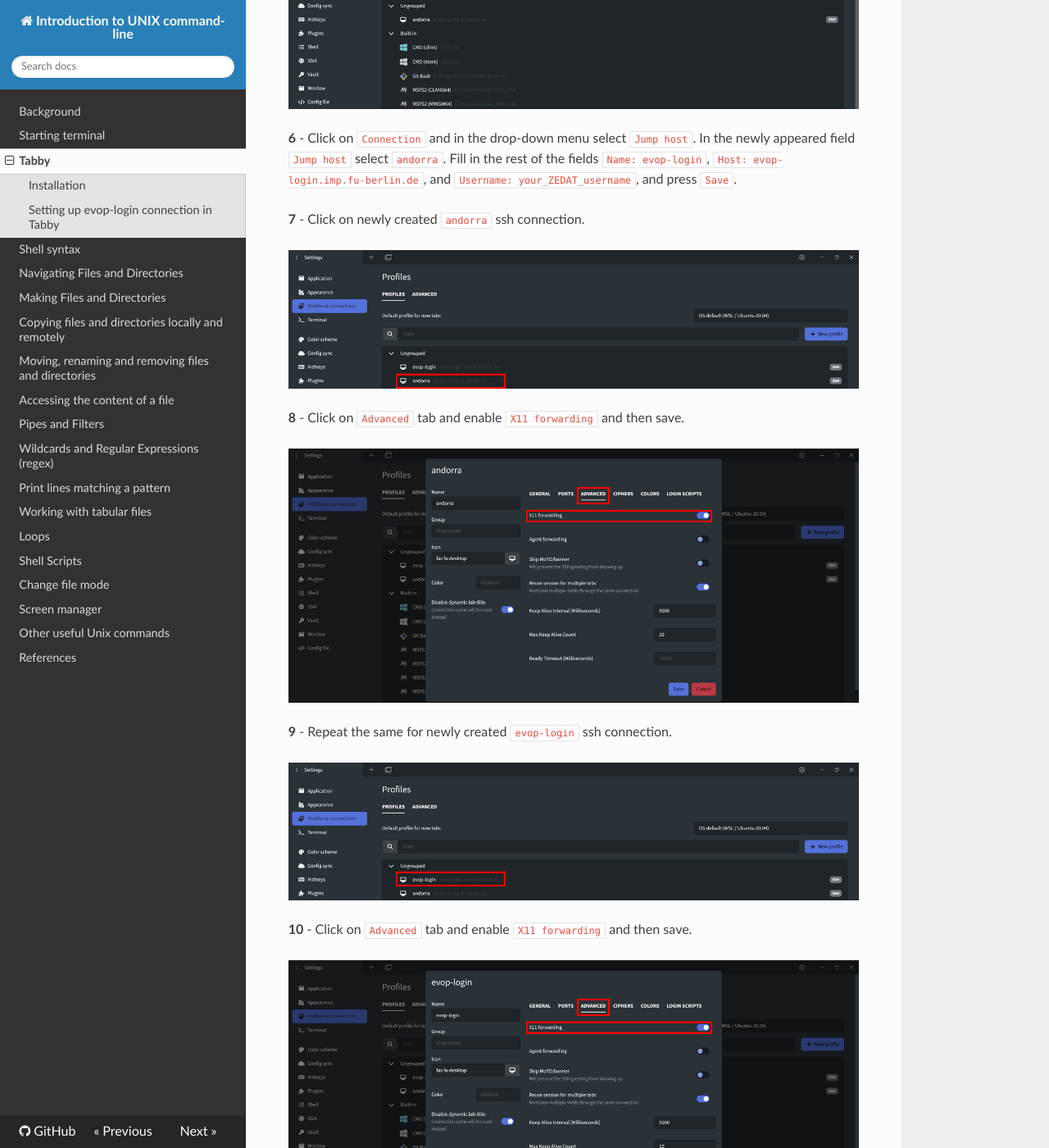
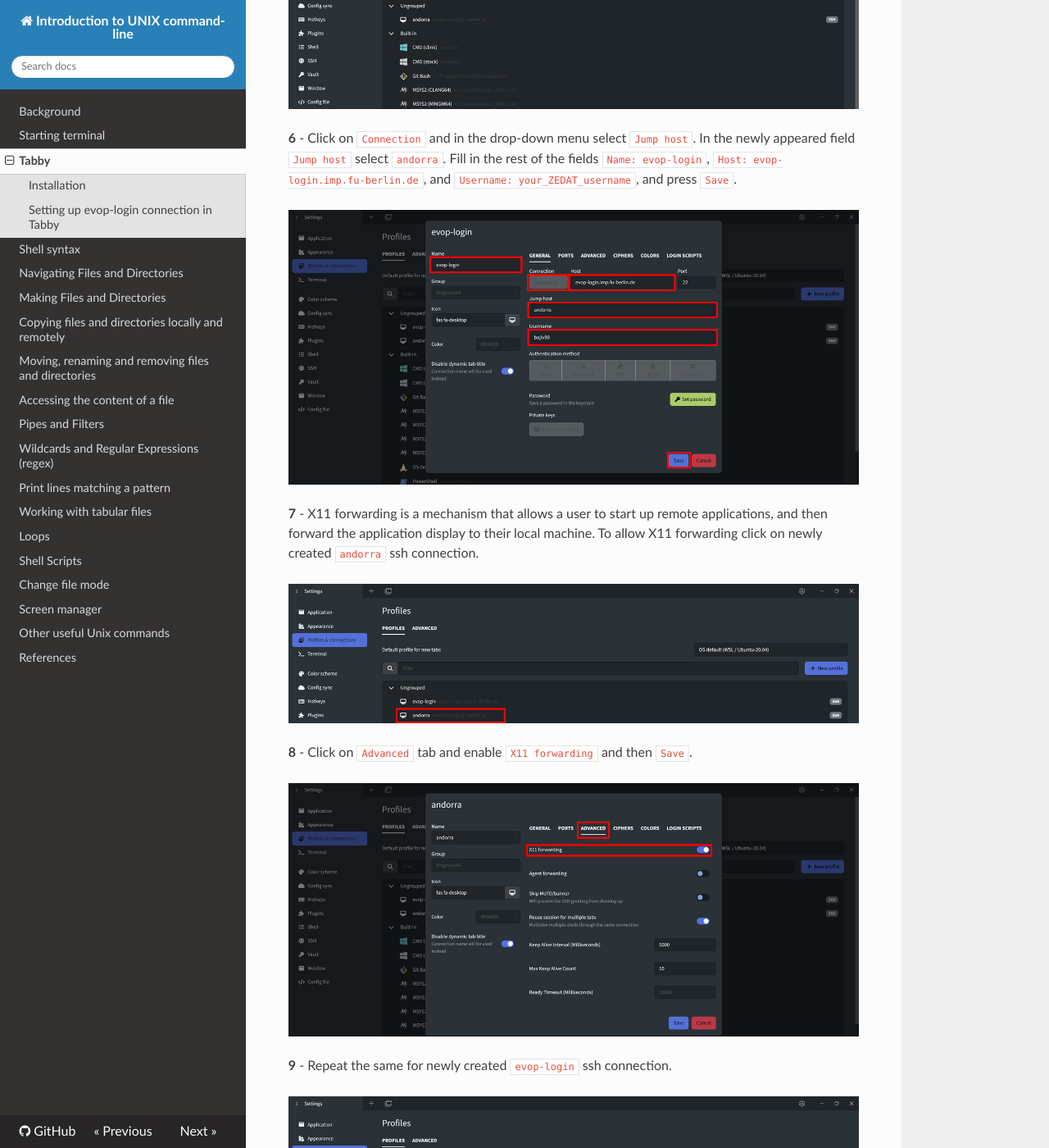
Before and after one commit to bajicv/unix_intro, an MkDocs documentation site: the page built from docs/03_tabby.md, in a window 1280 px wide and 1400 px high, scrolled down 2667 px. Shown: the whole window at 82% size. Built offline with MkDocs 1.6.1, drawn with Linux system fonts in a browser that asks for light colours; nearby versions of some CDN libraries.

Commit message:
changes in 03

```diff
--- a/docs/03_tabby.md
+++ b/docs/03_tabby.md
@@ -118,11 +118,13 @@ Luckily Tabby allows us to save connections so we can easily access them.
 
 <b>6</b> - Click on `Connection` and in the drop-down menu select `Jump host`. In the newly appeared field `Jump host` select `andorra`. Fill in the rest of the fields `Name: evop-login`, `Host: evop-login.imp.fu-berlin.de`, and `Username: your_ZEDAT_username`, and press `Save`.
 
-<b>7</b> - Click on newly created `andorra` ssh connection.
+![Step 6](pics/Tabby_Step_06.png)
+
+<b>7</b> - X11 forwarding is a mechanism that allows a user to start up remote applications, and then forward the application display to their local machine. To allow X11 forwarding click on newly created `andorra` ssh connection.
 
 ![Step 7](pics/Tabby_Step_07.png)
 
-<b>8</b> - Click on `Advanced` tab and enable `X11 forwarding` and then save.
+<b>8</b> - Click on `Advanced` tab and enable `X11 forwarding` and then `Save`.
 
 ![Step 8](pics/Tabby_Step_08.png)
 
@@ -130,7 +132,7 @@ Luckily Tabby allows us to save connections so we can easily access them.
 
 ![Step 9](pics/Tabby_Step_09.png)
 
-<b>10</b> - Click on `Advanced` tab and enable `X11 forwarding` and then save.
+<b>10</b> - Click on `Advanced` tab and enable `X11 forwarding` and then `Save`.
 
 ![Step 10](pics/Tabby_Step_10.png)
 
```
